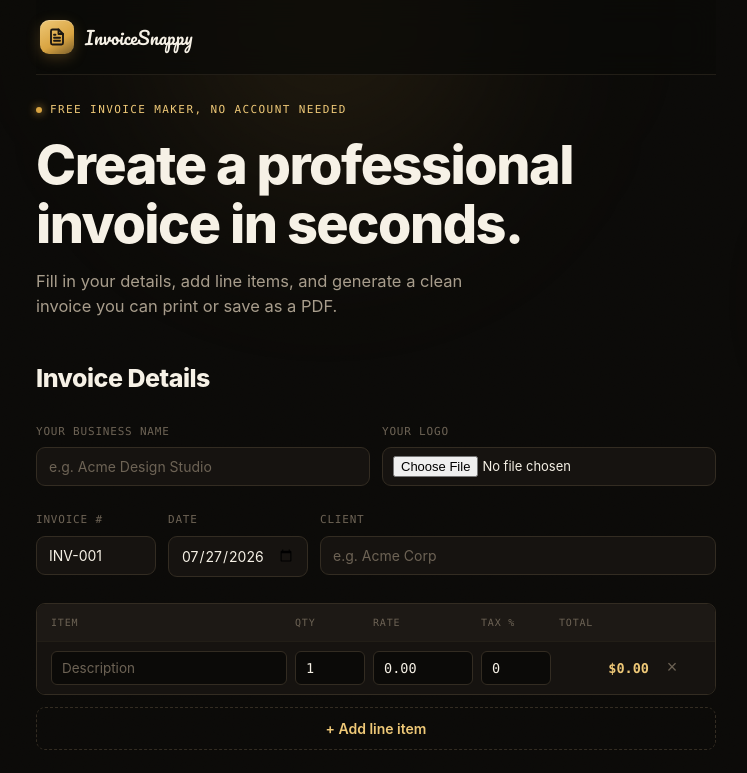
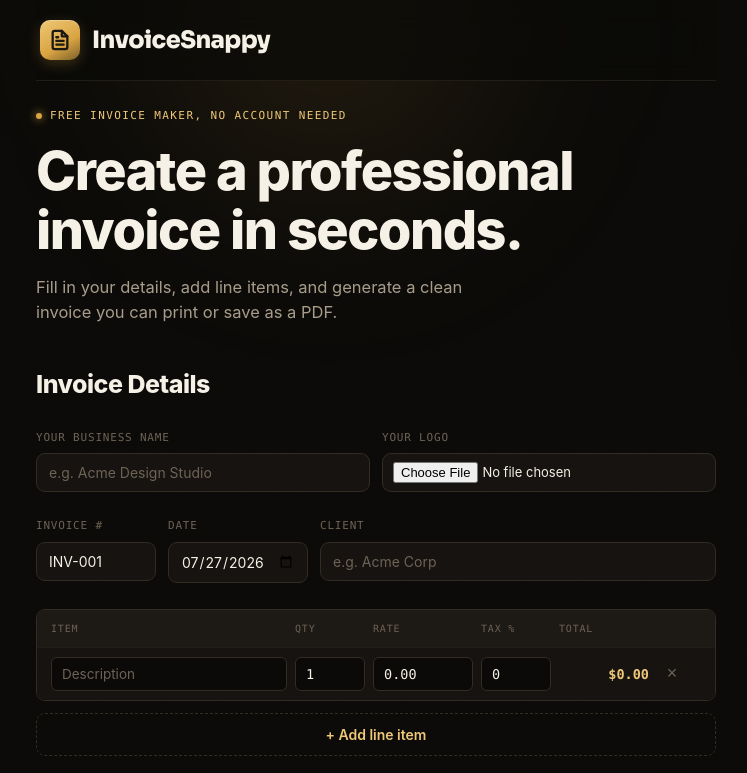
Before and after one commit to Smithbrook/invoicesnappy, a plain HTML site: page index.html in a window 1280 px wide. Shown: the top 773 px of the page, without its empty margins (264-1011 px from the left). Drawn offline with Linux system fonts and the light colour scheme.

Commit message:
Update logo styles and font in index.html

```diff
--- a/index.html
+++ b/index.html
@@ -61,14 +61,15 @@ body {
   background: rgba(11, 10, 8, 0.72); backdrop-filter: blur(14px); -webkit-backdrop-filter: blur(14px);
   border-bottom: 1px solid var(--border-soft);
 }
-.logo-link { display: flex; align-items: center; gap: 11px; text-decoration: none; color: var(--text); }
+.logo-link { display: flex; align-items: center; gap: 12px; text-decoration: none; color: var(--text); }
 .logo-mark {
-  width: 34px; height: 34px; border-radius: 9px;
+  width: 40px; height: 40px; border-radius: 10px;
   background: linear-gradient(150deg, var(--accent-2), var(--accent) 60%, var(--accent-dim));
   display: flex; align-items: center; justify-content: center; color: var(--ink);
   box-shadow: 0 1px 0 rgba(255,255,255,0.25) inset, 0 4px 14px rgba(217,164,65,0.25);
+  flex-shrink: 0;
 }
-.logo-text { font-size: 18px; font-weight: 700; letter-spacing: -0.3px; }
+.logo-text { font-size: 24px; letter-spacing: -0.6px; }
 
 /* STEP TRANSITIONS */
 .step { animation: fadeIn 0.4s ease; }
@@ -280,9 +281,9 @@ body {
 </style>
   <link rel="preconnect" href="https://fonts.googleapis.com">
   <link rel="preconnect" href="https://fonts.gstatic.com" crossorigin>
-  <link href="https://fonts.googleapis.com/css2?family=Pacifico&display=swap" rel="stylesheet">
+  <link href="https://fonts.googleapis.com/css2?family=Pacifico&family=Sora:wght@700;800&display=swap" rel="stylesheet">
   <style>
-    .logo-font { font-family: 'Pacifico', cursive; font-weight: 400; letter-spacing: 0; }
+    .logo-font { font-family: 'Sora', var(--font-body); font-weight: 800; letter-spacing: -0.6px; }
     .invoice-footer-brand { text-align: center; margin-top: 30px; padding-top: 18px; border-top: 1px solid #e6ddc8; color: rgba(217,164,65,0.18); font-family: 'Pacifico', cursive; font-size: 28px; pointer-events: none; user-select: none; }
   </style>
 </head>
@@ -293,9 +294,9 @@ body {
 
 <div class="app">
   <nav class="nav">
-    <a href="#" class="logo-link" onclick="return false;">
+    <a href="#" class="logo-link" onclick="goStep(3); return false;">
       <div class="logo-mark">
-        <svg width="18" height="18" viewBox="0 0 24 24" fill="none" stroke="currentColor" stroke-width="2.5" stroke-linecap="round" stroke-linejoin="round"><path d="M14 2H6a2 2 0 0 0-2 2v16a2 2 0 0 0 2 2h12a2 2 0 0 0 2-2V8z"/><polyline points="14 2 14 8 20 8"/><line x1="16" y1="13" x2="8" y2="13"/><line x1="16" y1="17" x2="8" y2="17"/><line x1="10" y1="9" x2="8" y2="9"/></svg>
+        <svg width="22" height="22" viewBox="0 0 24 24" fill="none" stroke="currentColor" stroke-width="2.5" stroke-linecap="round" stroke-linejoin="round"><path d="M14 2H6a2 2 0 0 0-2 2v16a2 2 0 0 0 2 2h12a2 2 0 0 0 2-2V8z"/><polyline points="14 2 14 8 20 8"/><line x1="16" y1="13" x2="8" y2="13"/><line x1="16" y1="17" x2="8" y2="17"/><line x1="10" y1="9" x2="8" y2="9"/></svg>
       </div>
       <span class="logo-text logo-font">InvoiceSnappy</span>
     </a>
```
